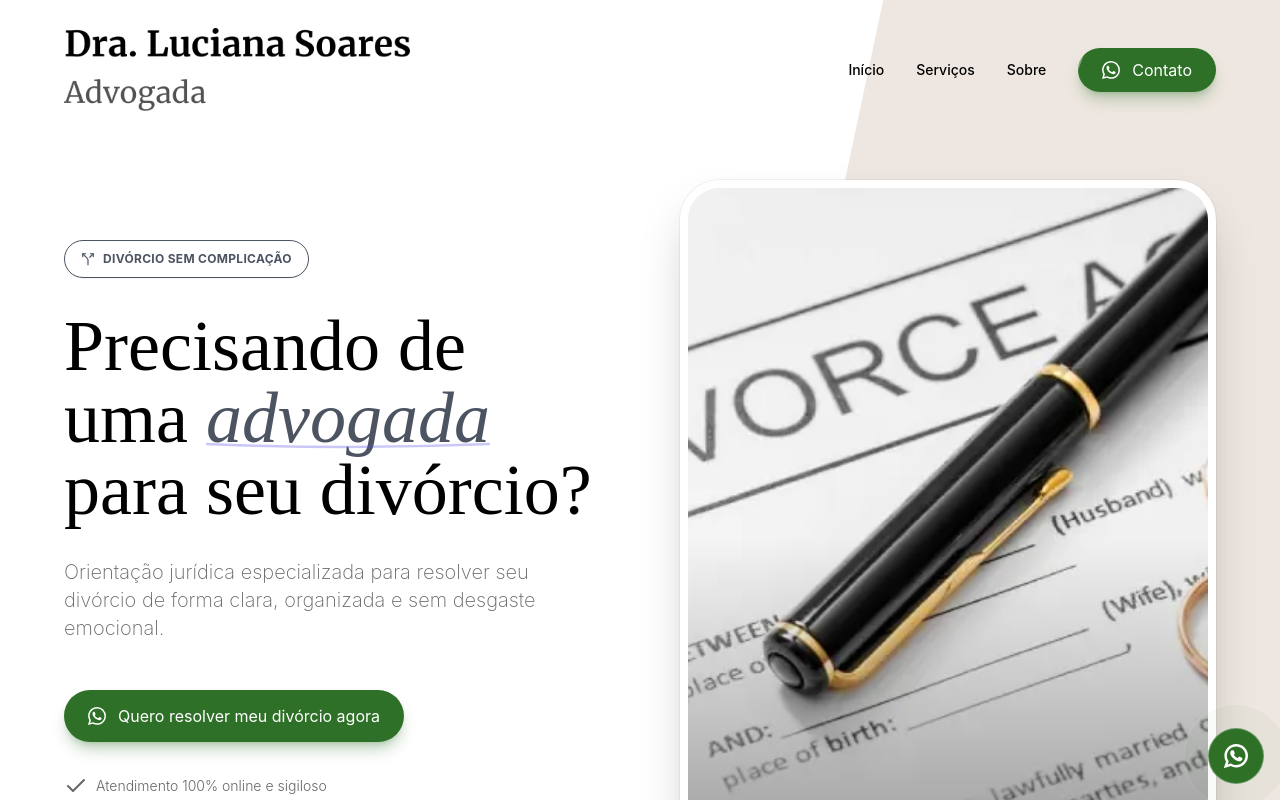
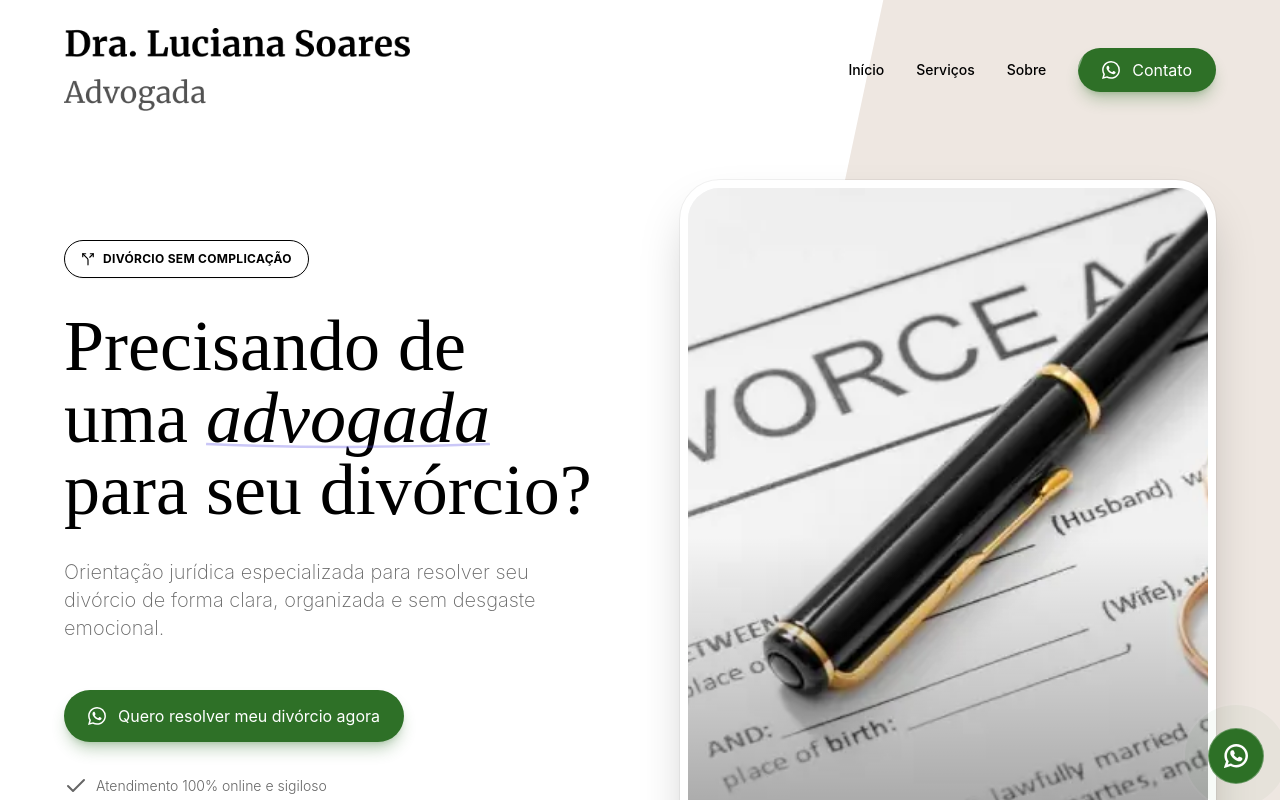
Before and after one commit to Paper-Street-Softwares/LPS-Divorcio-Luciana, a React (Vite) app: page /#home in a window 1280 px wide. Shown: the top 800 px of the page. Built offline with nearby package versions, Linux system fonts and the light colour scheme.

Commit message:
fix: Paleta de cores

```diff
--- a/tailwind.config.js
+++ b/tailwind.config.js
@@ -18,7 +18,7 @@ export default {
       colors: {
         // Principais
         primaryLight: '#ECDACB',
-        primaryDark: '#4c5462',
+        primaryDark: '#000',
         secondary: '#EEE7E1',
         terciary: '#F5F5F5',
         quartenary: '#FAFBFC',
```
